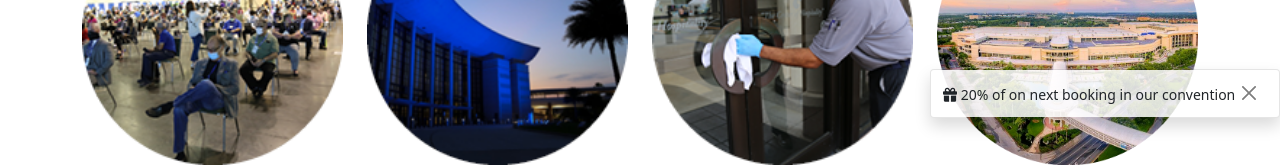
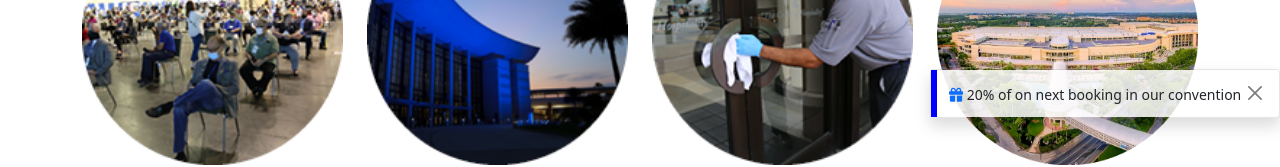
Before and after one commit to MazharulDev/Convention-center, a plain HTML site: page index.html in a window 1280 px wide. Shown: the part 731-898 px from the top of the page. Drawn offline with nearby package versions, Linux system fonts and the light colour scheme.

Commit message:
toast complete make

```diff
--- a/css/style.css
+++ b/css/style.css
@@ -22,3 +22,7 @@
 a{
     text-decoration: none;
 }
+
+.toast-style{
+    border-left: 6px solid blue;
+}
--- a/index.html
+++ b/index.html
@@ -183,8 +183,8 @@
 
          <div class="toast position-absolute top-100 end-0" role="alert" aria-live="assertive" aria-atomic="true" data-bs-autohide="false">
 
-          <div class="toast-body" id="myToast">
-            <p class="d-inline "><i class="fas fa-gift"></i> 20% of on next booking in our convention</p>
+          <div class="toast-body toast-style" id="myToast">
+            <p class="d-inline "><i class="fas fa-gift text-primary"></i> 20% of on next booking in our convention</p>
             <button type="button" class="btn-close" data-bs-dismiss="toast" aria-label="Close"></button>
 
           </div>
```
